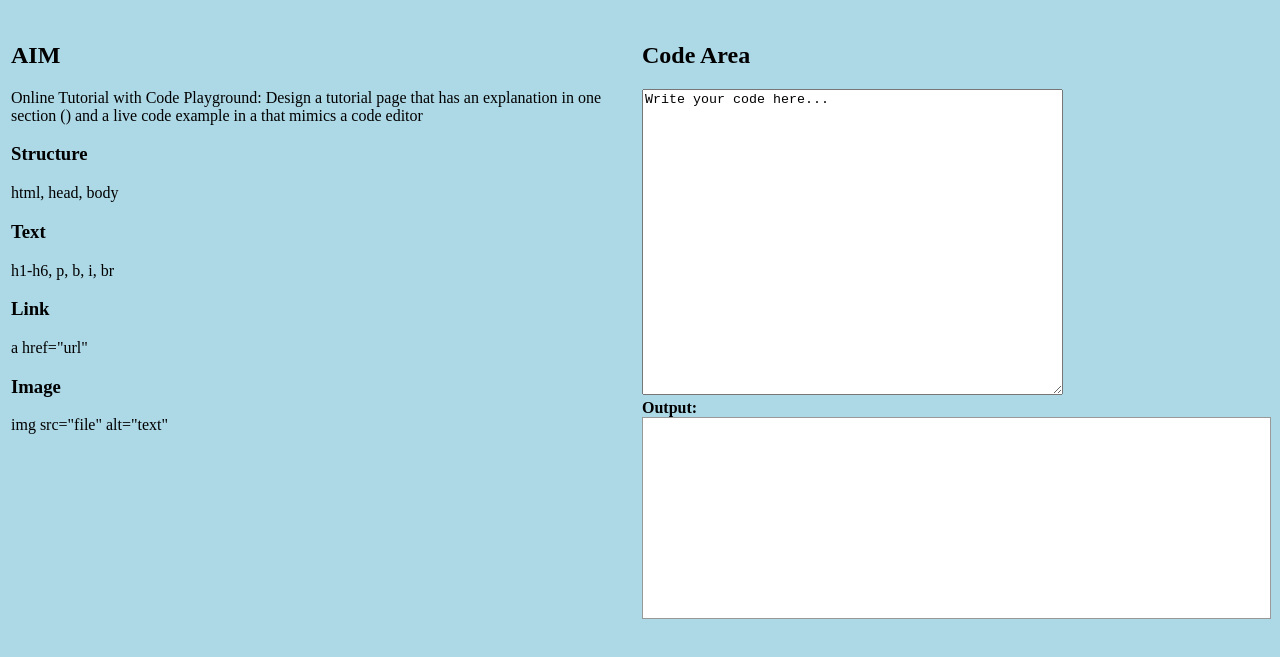
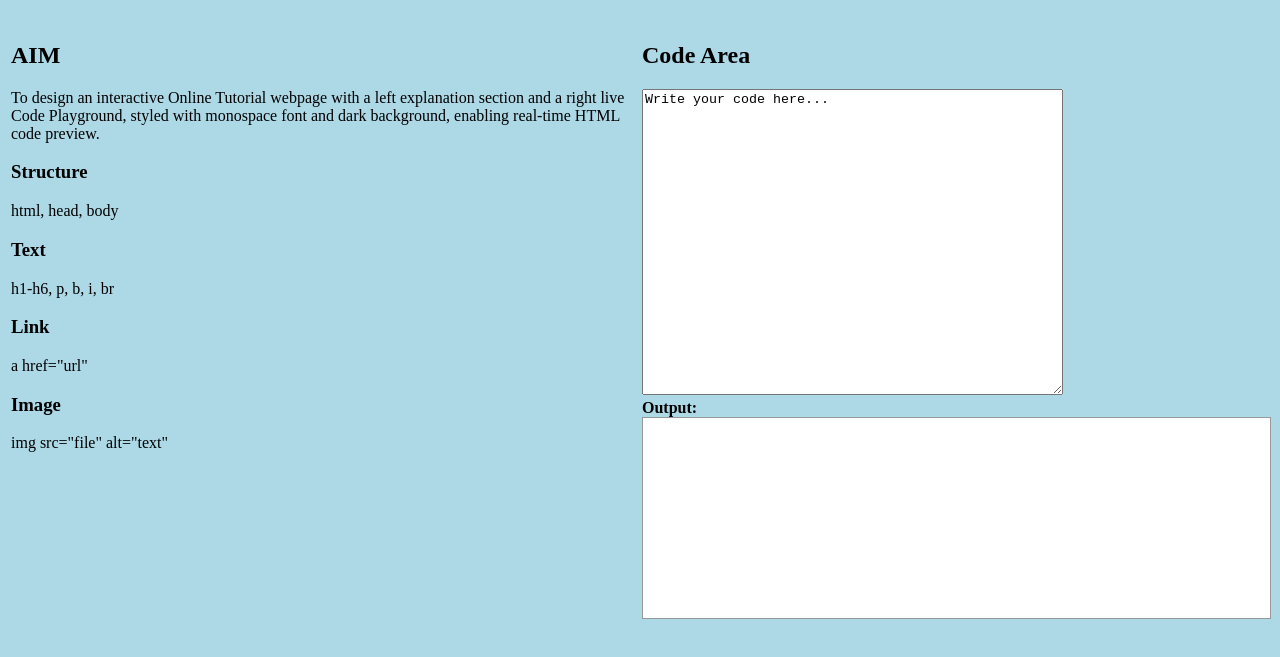
Before and after one commit to samyakbcse25/Experiential-learning-mode-1code, a plain HTML site: page index.html in a window 1280 px wide. Shown: the part 61-718 px from the top of the page. Drawn offline with Linux system fonts and the light colour scheme.

Commit message:
Update index.html

```diff
--- a/index.html
+++ b/index.html
@@ -9,7 +9,7 @@
 <tr>
 <td width="50%" valign="top">
 <h2>AIM</h2>
-<p>Online Tutorial with Code Playground: Design a tutorial page that has an explanation in one section () and a live code example in a that mimics a code editor</p>
+<p>To design an interactive Online Tutorial webpage with a left explanation section and a right live Code Playground, styled with monospace font and dark background, enabling real-time HTML code preview.</p>
 <h3>Structure</h3>
 <p>html, head, body</p>
 <h3>Text</h3>
```
